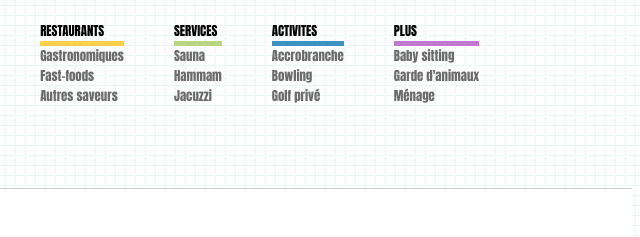
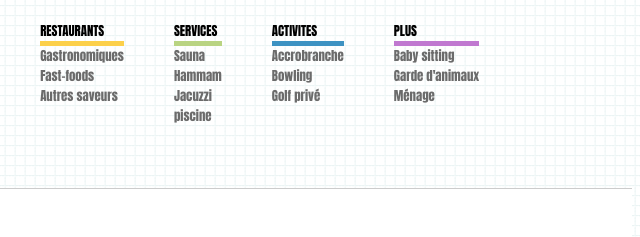
Before and after one commit to julie-planque/github, a plain HTML site: page index.html in a window 1280 px wide. Shown: the top 237 px of the page, 640-1280 px from the left. Drawn offline with Linux system fonts and the light colour scheme.

```diff
--- a/index.html
+++ b/index.html
@@ -18,34 +18,29 @@
 					<li><a href="" title="chambre">Chambres</a></li>
 					<li><a href="" title="loft">Lofts</a></li>
 					<li><a href="" title="appart">Appartements</a></li>
+
 				</ul>
 			</div>
-
 			<div id="restaurants">
 			<ul>
-
-
 					<li>Restaurants</li>
-
 					<li><a href="" title="gastronomique">Gastronomiques</a></li>
 					<li><a href="" title="food">Fast-foods</a></li>
 					<li><a href="" title="saveur">Autres saveurs</a></li>
+
 				</ul>
 			</div>
-
 			<div id="services">
-
 				<ul>
 					<li>Services</li>
 					<li><a href="" title="sauna">Sauna</a></li>
 					<li><a href="" title="hamman">Hammam</a></li>
 					<li><a href="" title="jacuzzi">Jacuzzi</a></li>
+					<li><a href="" title="piscine">piscine</a></li>
 				</ul>
 			</div>
 
 			<div id="activites">
-
-
 				<ul>
 					<li>Activites</li>
 					<li><a href="" title="accrobranche">Accrobranche</a></li>
```
